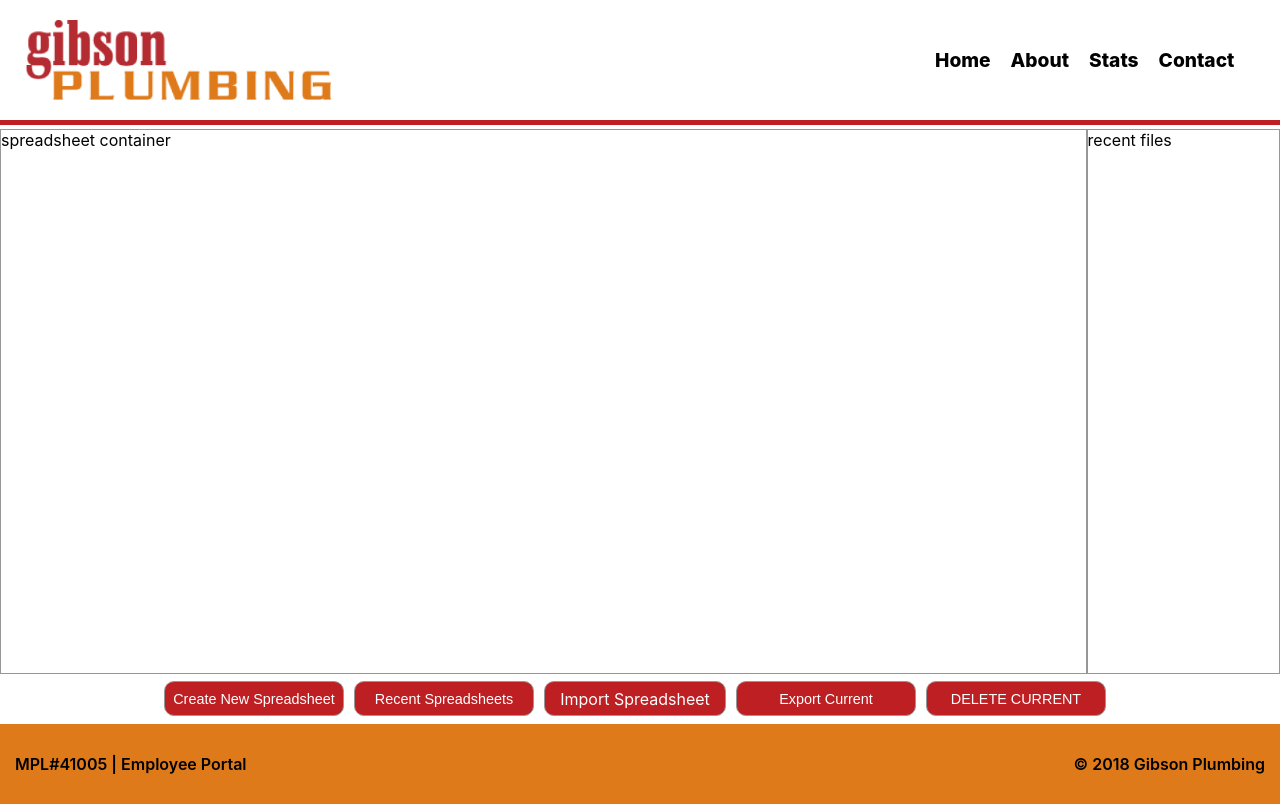
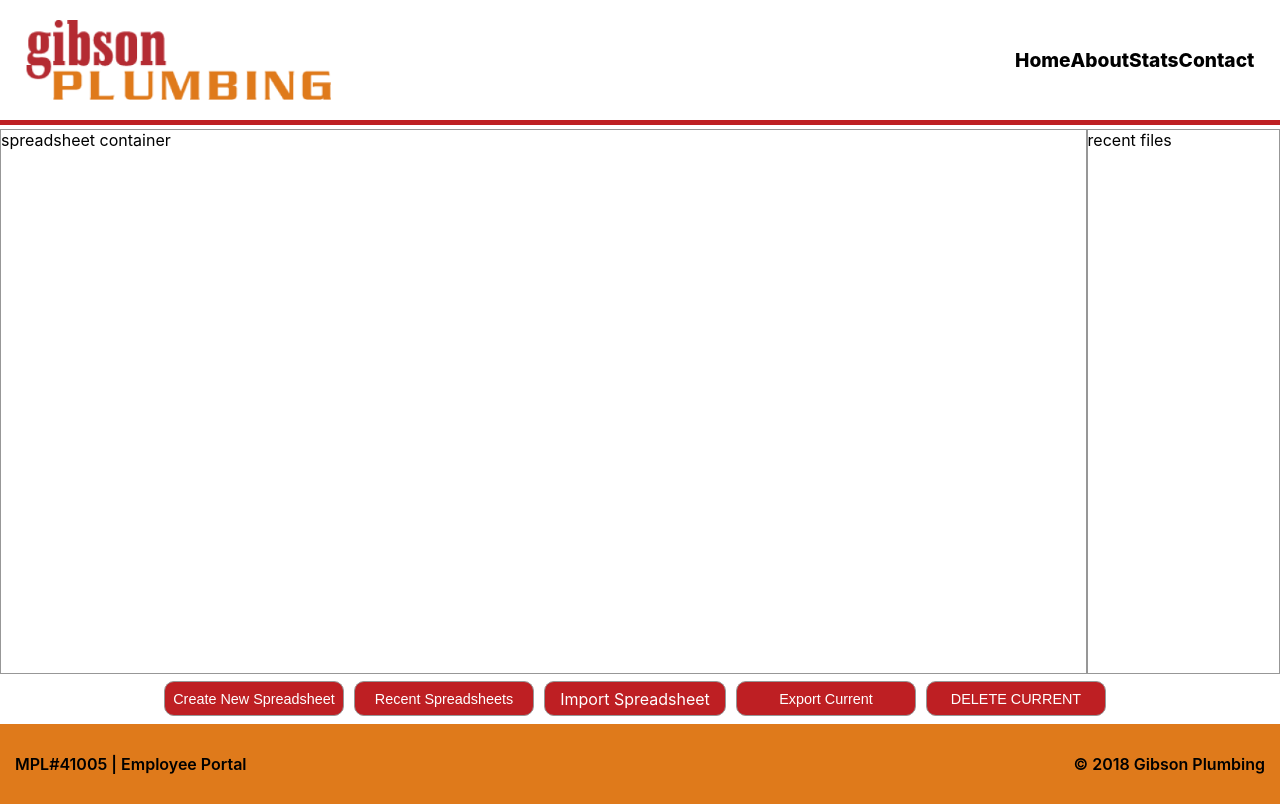
Before and after one commit to JS-goose/gibson-code-challenge, a React (Create React App) app: page / in a window 1280 px wide. Built offline with nearby package versions, Linux system fonts and the light colour scheme; no server answers.

Commit message:
removed href from nav links because they weren't being used

```diff
--- a/src/components/Nav/Nav.js
+++ b/src/components/Nav/Nav.js
@@ -4,10 +4,10 @@ import logo from '../../assets/nav-imgs/logo.png'
 
 const Nav = (props) => {
   const navLinks = [
-    <a href="#">Home</a>,
-    <a href="#">About</a>,
-    <a href="#">Stats</a>,
-    <a href="#">Contact</a>,
+    'Home',
+    'About',
+    'Stats',
+    'Contact',
   ];
   return (
     <nav>
```
